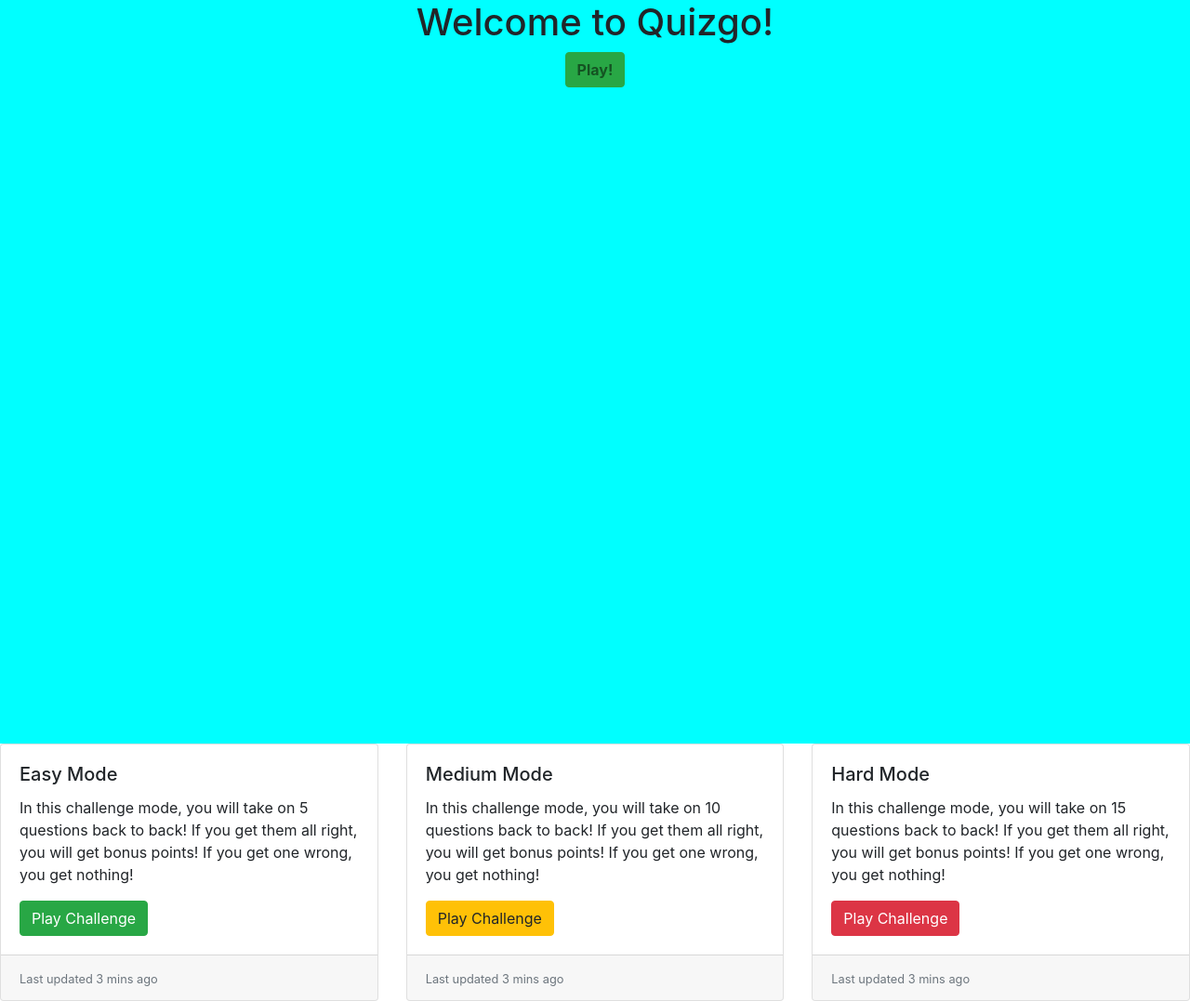
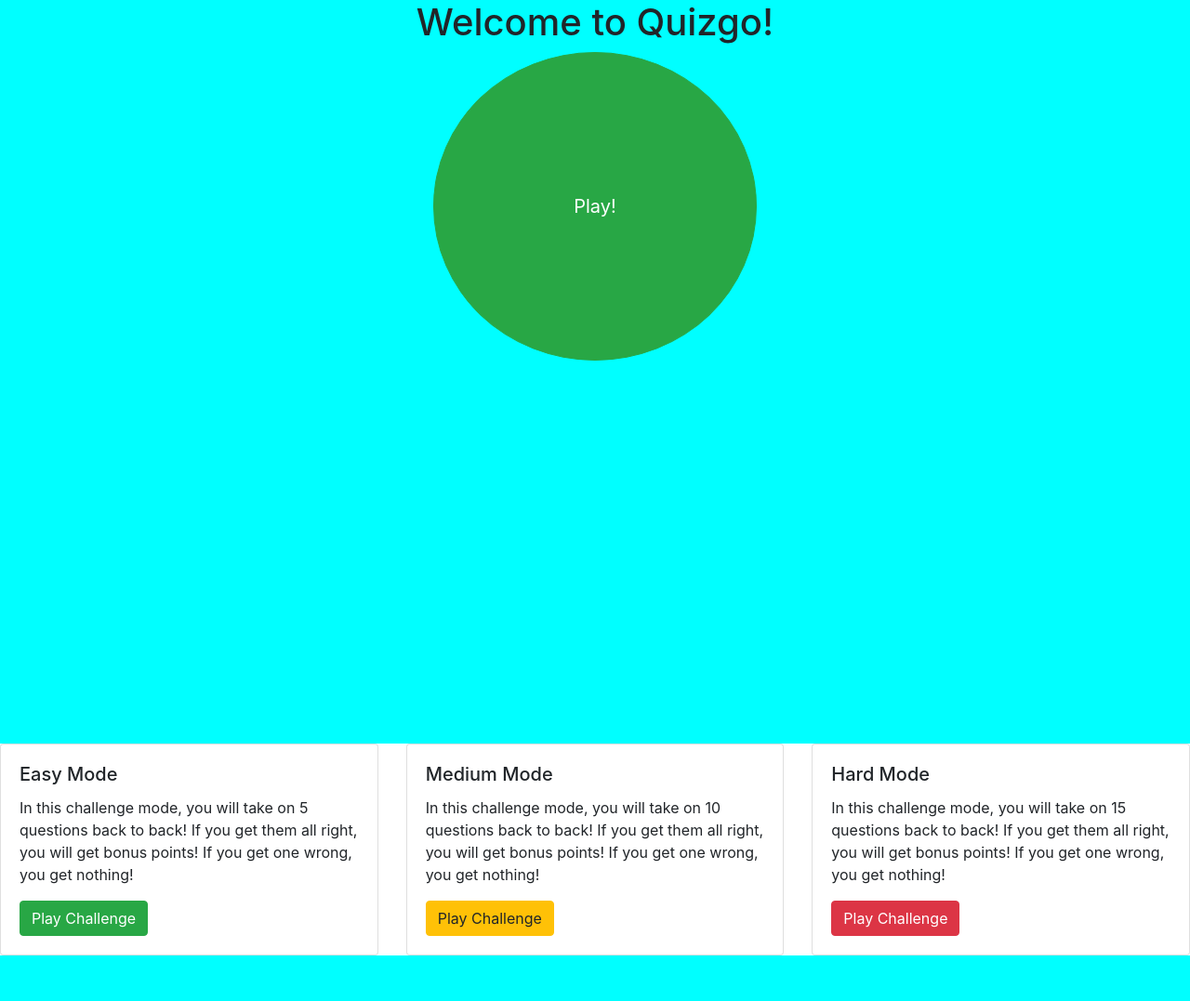
Before and after one commit to BaseCampCoding/django-unit-project-seth-and-matthew, a Django app: page / in a window 1280 px wide. Shown: the part 56-1133 px from the top of the page at 93% size. After the commit the page ends 1084 px from the top, so only its background shows below. Run offline with Django 3.2, Linux system fonts and the light colour scheme; tables that the repository leaves empty hold one stand-in row (values such as "Sample post").

Commit message:
big boy button

```diff
--- a/static/css/base.css
+++ b/static/css/base.css
@@ -6,3 +6,8 @@
 .header {
   text-align: center;
 }
+
+.btn-huge {
+  padding: 150px 150px 150px 150px;
+  border-radius: 50%;
+}
--- a/templates/home.html
+++ b/templates/home.html
@@ -7,7 +7,7 @@
         </h1>
     </div>
     <div class="d-flex justify-content-center">
-        <button class="btn btn-success ml-6"><a href="{% url 'question' random_number %}" class="text-black-50 font-weight-bold text-decoration-none">Play!</a></button>
+        <a href="{% url 'question' random_number %}" class="text-black-50 font-weight-bold text-decoration-none"><button class="btn btn-success btn-lg btn-huge ml-6">Play!</button></a>
     </div>
 </div>
 <div id="main-page bg-light">
@@ -19,9 +19,6 @@
               <p class="card-text">In this challenge mode, you will take on 5 questions back to back! If you get them all right, you will get bonus points! If you get one wrong, you get nothing!</p>
               <a href="#" class="btn btn-success">Play Challenge</a>
             </div>
-            <div class="card-footer">
-              <small class="text-muted">Last updated 3 mins ago</small>
-            </div>
           </div>
         </div>
         <div class="col">
@@ -30,9 +27,6 @@
               <h5 class="card-title">Medium Mode</h5>
               <p class="card-text">In this challenge mode, you will take on 10 questions back to back! If you get them all right, you will get bonus points! If you get one wrong, you get nothing!</p>
               <a href="#" class="btn btn-warning">Play Challenge</a>
-            </div>
-            <div class="card-footer">
-              <small class="text-muted">Last updated 3 mins ago</small>
             </div>
           </div>
         </div>
@@ -43,9 +37,6 @@
               <p class="card-text">In this challenge mode, you will take on 15 questions back to back! If you get them all right, you will get bonus points! If you get one wrong, you get nothing!</p>
               <a href="#" class="btn btn-danger">Play Challenge</a>
             </div>
-            <div class="card-footer">
-              <small class="text-muted">Last updated 3 mins ago</small>
-            </div>
           </div>
         </div>
       </div>
```
